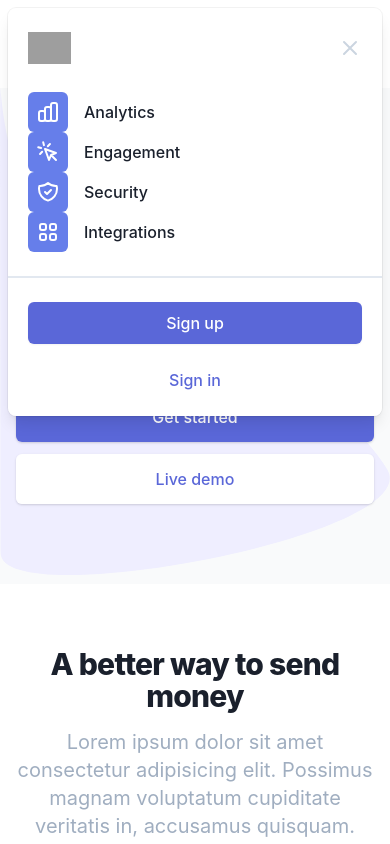
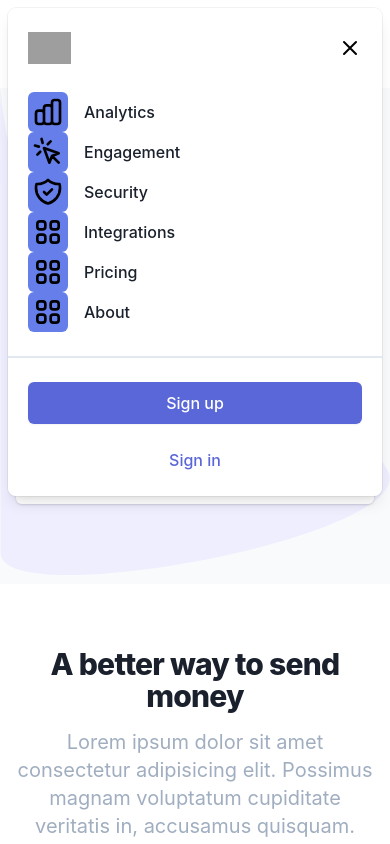
Before and after one commit to Saas-Starter-Kit/SAAS-Starter-Kit-Pro, a Next.js app: page / in a window 390 px wide. Both pictures are taken after a click on the button 354 px from the left and 44 px from the top of the page. Shown: the top 844 px of the page. Built offline with nearby package versions, Linux system fonts and the light colour scheme; grey boxes are pictures that could not be loaded; what @tailwindcss/ui would draw is missing.

Commit message:
fix mobile links

```diff
--- a/src/components/marketing/Navigation/flyoutMenu.js
+++ b/src/components/marketing/Navigation/flyoutMenu.js
@@ -1,4 +1,5 @@
 import styled from 'styled-components';
+import Link from 'next/link';
 
 const MenuImg = styled.img`
   height: 2rem;
@@ -12,10 +13,8 @@ const FlyoutMenu = () => {
       <div className='rounded-lg shadow-lg'>
         <div className='rounded-lg shadow-xs overflow-hidden'>
           <div className='z-20 relative grid gap-6 bg-white px-5 py-6 sm:gap-8 sm:p-8 lg:grid-cols-2'>
-            <a
-              href='#'
-              className='-m-3 p-3 flex items-start space-x-4 rounded-lg hover:bg-gray-50 transition ease-in-out duration-150'
-            >
+            <Link href='#'>
+              <div className='-m-3 p-3 cursor-pointer flex items-start space-x-4 rounded-lg hover:bg-gray-50 transition ease-in-out duration-150'>
                 <div className='flex-shrink-0 flex items-center justify-center h-10 w-10 rounded-md bg-indigo-500 text-white sm:h-12 sm:w-12'>
                   <MenuImg src='/icons/chart-bar.svg' alt='chart bar' />
                 </div>
@@ -25,11 +24,10 @@ const FlyoutMenu = () => {
                     Get a better understanding of where your traffic is coming from.
                   </p>
                 </div>
-            </a>
-            <a
-              href='#'
-              className='-m-3 p-3 flex items-start space-x-4 rounded-lg hover:bg-gray-50 transition ease-in-out duration-150'
-            >
+              </div>
+            </Link>
+            <Link href='#'>
+              <div className='-m-3 p-3 cursor-pointer flex items-start space-x-4 rounded-lg hover:bg-gray-50 transition ease-in-out duration-150'>
                 <div className='flex-shrink-0 flex items-center justify-center h-10 w-10 rounded-md bg-indigo-500 text-white sm:h-12 sm:w-12'>
                   <MenuImg src='/icons/cursor-click.svg' alt='click' />
                 </div>
@@ -39,11 +37,10 @@ const FlyoutMenu = () => {
                     Speak directly to your customers in a more meaningful way.
                   </p>
                 </div>
-            </a>
-            <a
-              href='#'
-              className='-m-3 p-3 flex items-start space-x-4 rounded-lg hover:bg-gray-50 transition ease-in-out duration-150'
-            >
+              </div>
+            </Link>
+            <Link href='#'>
+              <div className='-m-3 p-3 cursor-pointer flex items-start space-x-4 rounded-lg hover:bg-gray-50 transition ease-in-out duration-150'>
                 <div className='flex-shrink-0 flex items-center justify-center h-10 w-10 rounded-md bg-indigo-500 text-white sm:h-12 sm:w-12'>
                   <MenuImg src='/icons/shield-check.svg' alt='click' />
                 </div>
@@ -53,11 +50,10 @@ const FlyoutMenu = () => {
                     Your customers data will be safe and secure.
                   </p>
                 </div>
-            </a>
-            <a
-              href='#'
-              className='-m-3 p-3 flex items-start space-x-4 rounded-lg hover:bg-gray-50 transition ease-in-out duration-150'
-            >
+              </div>
+            </Link>
+            <Link href='#'>
+              <div className='-m-3 p-3 cursor-pointer flex items-start space-x-4 rounded-lg hover:bg-gray-50 transition ease-in-out duration-150'>
                 <div className='flex-shrink-0 flex items-center justify-center h-10 w-10 rounded-md bg-indigo-500 text-white sm:h-12 sm:w-12'>
                   <MenuImg src='/icons/view-grid.svg' alt='click' />
                 </div>
@@ -67,7 +63,8 @@ const FlyoutMenu = () => {
                     Connect with third-party tools that you’re already using.
                   </p>
                 </div>
-            </a>
+              </div>
+            </Link>
           </div>
         </div>
       </div>
--- a/src/components/marketing/Navigation/mobileMenu.js
+++ b/src/components/marketing/Navigation/mobileMenu.js
@@ -1,4 +1,11 @@
 import styled from 'styled-components';
+import Link from 'next/link';
+
+const MenuImg = styled.img`
+  height: 2rem;
+  width: 2rem;
+  color: white;
+`;
 
 const MobileMenu = ({ mobileMenuHandler }) => {
   return (
@@ -20,117 +27,83 @@ const MobileMenu = ({ mobileMenuHandler }) => {
                   type='button'
                   className='inline-flex items-center justify-center p-2 rounded-md text-gray-400 hover:text-gray-500 hover:bg-gray-100 focus:outline-none focus:bg-gray-100 focus:text-gray-500 transition duration-150 ease-in-out'
                 >
-                  <svg
-                    className='h-6 w-6'
-                    xmlns='http://www.w3.org/2000/svg'
-                    fill='none'
-                    viewBox='0 0 24 24'
-                    stroke='currentColor'
-                  >
-                    <path
-                      stroke-linecap='round'
-                      stroke-linejoin='round'
-                      stroke-width='2'
-                      d='M6 18L18 6M6 6l12 12'
-                    />
-                  </svg>
+                  <img className='h-6 w-6' src='/icons/close.svg' alt='menu icon' />
                 </button>
               </div>
             </div>
             <div>
               <nav className='grid grid-cols-1 gap-7'>
-                <a
-                  href='#'
-                  className='-m-3 p-3 flex items-center space-x-4 rounded-lg hover:bg-gray-50 transition ease-in-out duration-150'
-                >
+                <Link href='#'>
+                  <div className='-m-3 p-3 flex items-center space-x-4 rounded-lg hover:bg-gray-50 transition ease-in-out duration-150'>
                     <div className='flex-shrink-0 flex items-center justify-center h-10 w-10 rounded-md bg-indigo-500 text-white'>
                       {/*<!-- Heroicon name: chart-bar -->*/}
-                    <svg
-                      className='h-6 w-6'
-                      xmlns='http://www.w3.org/2000/svg'
-                      fill='none'
-                      viewBox='0 0 24 24'
-                      stroke='currentColor'
-                    >
-                      <path
-                        stroke-linecap='round'
-                        stroke-linejoin='round'
-                        stroke-width='2'
-                        d='M9 19v-6a2 2 0 00-2-2H5a2 2 0 00-2 2v6a2 2 0 002 2h2a2 2 0 002-2zm0 0V9a2 2 0 012-2h2a2 2 0 012 2v10m-6 0a2 2 0 002 2h2a2 2 0 002-2m0 0V5a2 2 0 012-2h2a2 2 0 012 2v14a2 2 0 01-2 2h-2a2 2 0 01-2-2z'
-                      />
-                    </svg>
+                      <MenuImg src='/icons/chart-bar.svg' alt='chart bar' />
                     </div>
                     <div className='text-base leading-6 font-medium text-gray-900'>Analytics</div>
-                </a>
-                <a
+                  </div>
+                </Link>
+                <Link href='#'>
+                  <div
                     href='#'
                     className='-m-3 p-3 flex items-center space-x-4 rounded-lg hover:bg-gray-50 transition ease-in-out duration-150'
                   >
                     <div className='flex-shrink-0 flex items-center justify-center h-10 w-10 rounded-md bg-indigo-500 text-white'>
                       {/*<!-- Heroicon name: cursor-click -->*/}
-                    <svg
-                      className='h-6 w-6'
-                      xmlns='http://www.w3.org/2000/svg'
-                      fill='none'
-                      viewBox='0 0 24 24'
-                      stroke='currentColor'
-                    >
-                      <path
-                        stroke-linecap='round'
-                        stroke-linejoin='round'
-                        stroke-width='2'
-                        d='M15 15l-2 5L9 9l11 4-5 2zm0 0l5 5M7.188 2.239l.777 2.897M5.136 7.965l-2.898-.777M13.95 4.05l-2.122 2.122m-5.657 5.656l-2.12 2.122'
-                      />
-                    </svg>
+                      <MenuImg src='/icons/cursor-click.svg' alt='click' />
                     </div>
                     <div className='text-base leading-6 font-medium text-gray-900'>Engagement</div>
-                </a>
-                <a
+                  </div>
+                </Link>
+                <Link href='#'>
+                  <div
                     href='#'
                     className='-m-3 p-3 flex items-center space-x-4 rounded-lg hover:bg-gray-50 transition ease-in-out duration-150'
                   >
                     <div className='flex-shrink-0 flex items-center justify-center h-10 w-10 rounded-md bg-indigo-500 text-white'>
                       {/*<!-- Heroicon name: shield-check -->*/}
-                    <svg
-                      className='h-6 w-6'
-                      xmlns='http://www.w3.org/2000/svg'
-                      fill='none'
-                      viewBox='0 0 24 24'
-                      stroke='currentColor'
-                    >
-                      <path
-                        stroke-linecap='round'
-                        stroke-linejoin='round'
-                        stroke-width='2'
-                        d='M9 12l2 2 4-4m5.618-4.016A11.955 11.955 0 0112 2.944a11.955 11.955 0 01-8.618 3.04A12.02 12.02 0 003 9c0 5.591 3.824 10.29 9 11.622 5.176-1.332 9-6.03 9-11.622 0-1.042-.133-2.052-.382-3.016z'
-                      />
-                    </svg>
+                      <MenuImg src='/icons/shield-check.svg' alt='click' />
                     </div>
                     <div className='text-base leading-6 font-medium text-gray-900'>Security</div>
-                </a>
-                <a
+                  </div>
+                </Link>
+                <Link href='#'>
+                  <div
                     href='#'
                     className='-m-3 p-3 flex items-center space-x-4 rounded-lg hover:bg-gray-50 transition ease-in-out duration-150'
                   >
                     <div className='flex-shrink-0 flex items-center justify-center h-10 w-10 rounded-md bg-indigo-500 text-white'>
                       {/*<!-- Heroicon name: view-grid -->*/}
-                    <svg
-                      className='h-6 w-6'
-                      xmlns='http://www.w3.org/2000/svg'
-                      fill='none'
-                      viewBox='0 0 24 24'
-                      stroke='currentColor'
+                      <MenuImg src='/icons/view-grid.svg' alt='click' />
+                    </div>
+                    <div className='text-base leading-6 font-medium text-gray-900'>
+                      Integrations
+                    </div>
+                  </div>
+                </Link>
+                <Link href='#'>
+                  <div
+                    href='#'
+                    className='-m-3 p-3 flex items-center space-x-4 rounded-lg hover:bg-gray-50 transition ease-in-out duration-150'
                   >
-                      <path
-                        stroke-linecap='round'
-                        stroke-linejoin='round'
-                        stroke-width='2'
-                        d='M4 6a2 2 0 012-2h2a2 2 0 012 2v2a2 2 0 01-2 2H6a2 2 0 01-2-2V6zM14 6a2 2 0 012-2h2a2 2 0 012 2v2a2 2 0 01-2 2h-2a2 2 0 01-2-2V6zM4 16a2 2 0 012-2h2a2 2 0 012 2v2a2 2 0 01-2 2H6a2 2 0 01-2-2v-2zM14 16a2 2 0 012-2h2a2 2 0 012 2v2a2 2 0 01-2 2h-2a2 2 0 01-2-2v-2z'
-                      />
-                    </svg>
+                    <div className='flex-shrink-0 flex items-center justify-center h-10 w-10 rounded-md bg-indigo-500 text-white'>
+                      {/*<!-- Heroicon name: view-grid -->*/}
+                      <MenuImg src='/icons/view-grid.svg' alt='click' />
                     </div>
-                  <div className='text-base leading-6 font-medium text-gray-900'>Integrations</div>
-                </a>
+                    <div className='text-base leading-6 font-medium text-gray-900'>Pricing</div>
+                  </div>
+                </Link>
+                <Link href='#'>
+                  <div
+                    href='#'
+                    className='-m-3 p-3 flex items-center space-x-4 rounded-lg hover:bg-gray-50 transition ease-in-out duration-150'
+                  >
+                    <div className='flex-shrink-0 flex items-center justify-center h-10 w-10 rounded-md bg-indigo-500 text-white'>
+                      {/*<!-- Heroicon name: view-grid -->*/}
+                      <MenuImg src='/icons/view-grid.svg' alt='click' />
+                    </div>
+                    <div className='text-base leading-6 font-medium text-gray-900'>About</div>
+                  </div>
+                </Link>
               </nav>
             </div>
           </div>
```
Also changed, not shown: public/icons/close.svg (added). Lines whose indentation alone changed are shown as unchanged.
